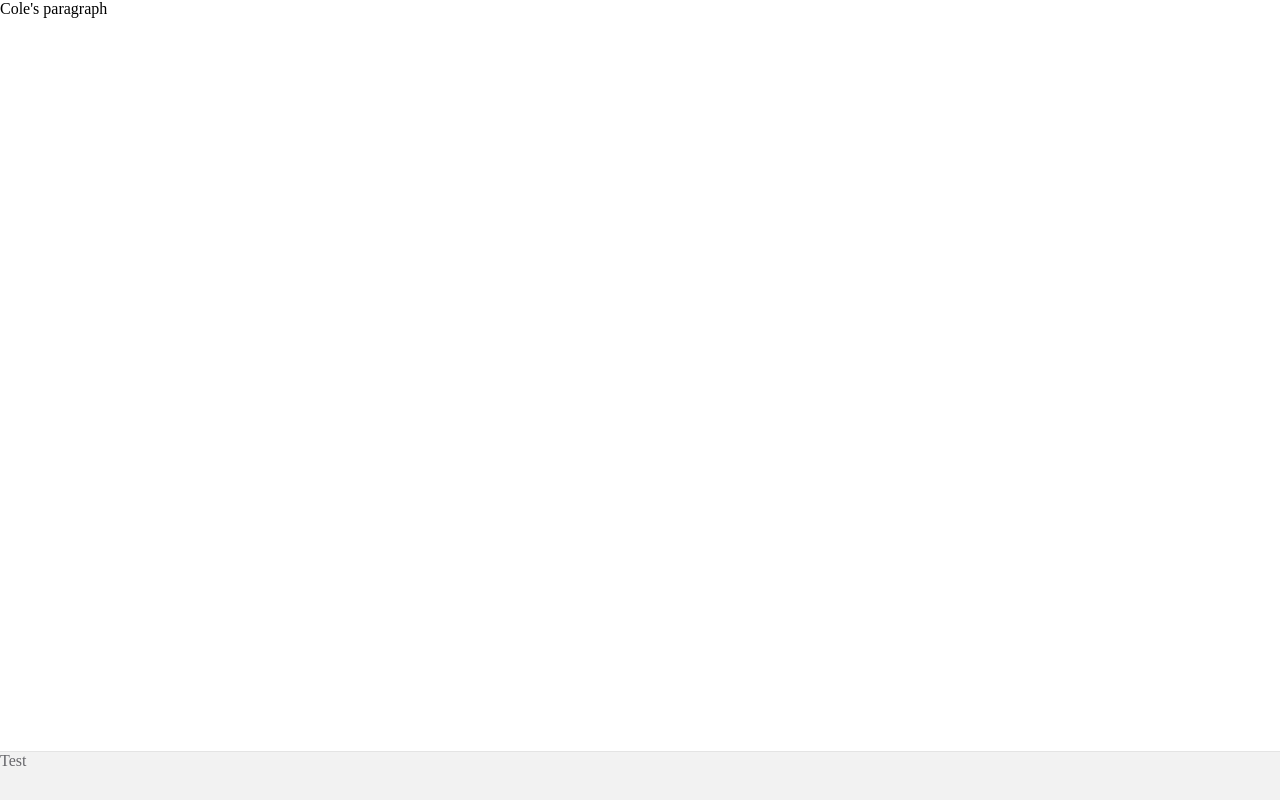
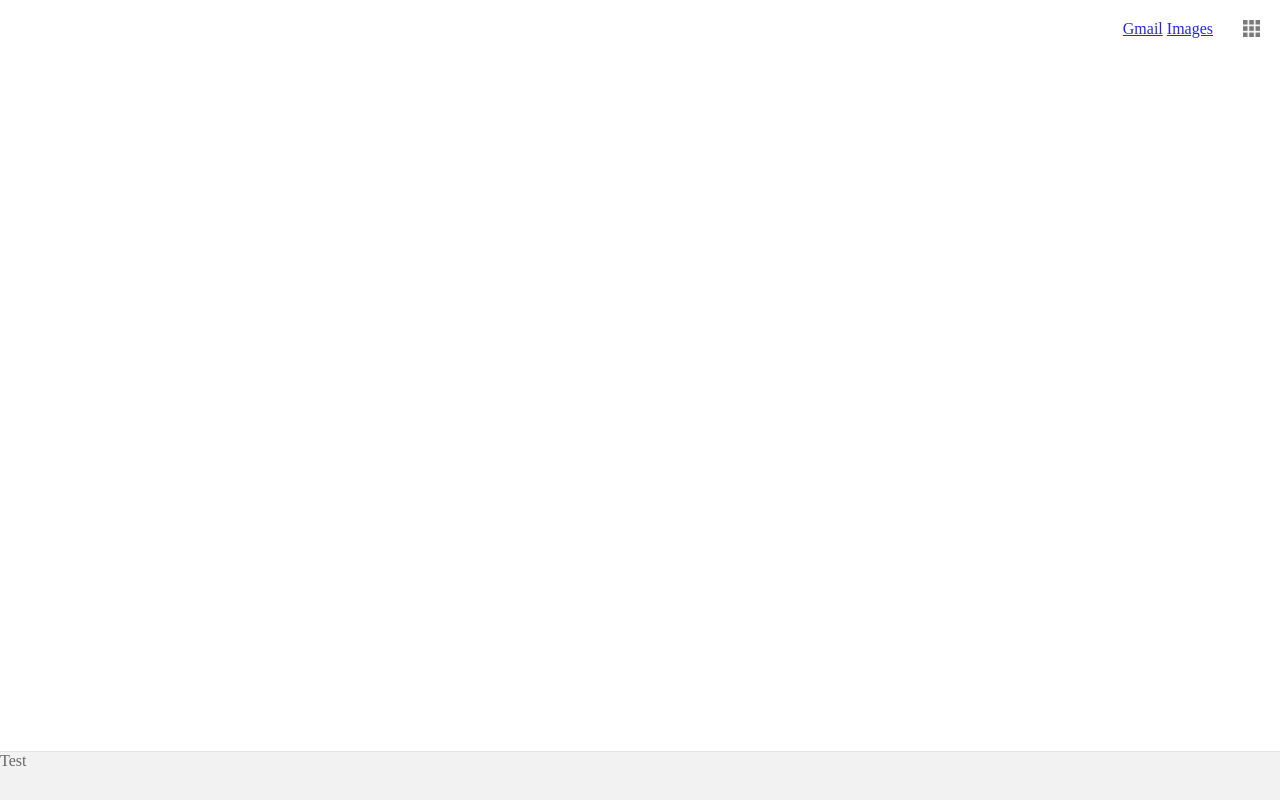
Before and after one commit to dhuangg/googleproject, a plain HTML site: page index.html in a window 1280 px wide. Drawn offline with Linux system fonts and the light colour scheme.

Commit message:
made progress on the header

```diff
--- a/index.html
+++ b/index.html
@@ -4,9 +4,14 @@
 	</head>
 	<body>
 
+		<header>
+			<img id = "googlelaunchicon" src = "googlelaunchicon.png" alt= "googlelaunchicon">
 
-		<p>Cole's paragraph</p>
-
+			<div id = "buttons" >
+				<a href = "https://gmail.com"> Gmail</a>
+				<a href= "https://www.google.com/imghp?hl=en&tab=wi&ei=R5POVbTAOJbVoASy3ZHoAQ&ved=0CBUQqi4oAQ"> Images </a>
+			</div>
+		</header>
 
 		<div id= "Footer">
 			<a class= "Links" href= "#"> Test </a>
--- a/style.css
+++ b/style.css
@@ -1,13 +1,32 @@
 body{
 	background-color: #FFFFFF;
- margin-top: 0px;
- margin-right: 0px;
- margin-bottom: 0px;
- margin-left: 0px
+	margin-top: 0px;
+	margin-right: 0px;
+	margin-bottom: 0px;
+	margin-left: 0px
+}
+
+header{
+padding: 20px;
 }
 
 
+#buttons{
+	opacity: .85;
+	float: right;
+	margin-right: 30px;
+	color: #000;
+}
 
+#buttons:hover{
+	text-decoration: underline;
+}
+
+#googlelaunchicon{
+	height: 17px;
+	width: 17px;
+	float: right;
+}
 
 #Footer{
 	background-color: #f2f2f2;;
```
Also changed, not shown: googlelaunchicon.png (added).
